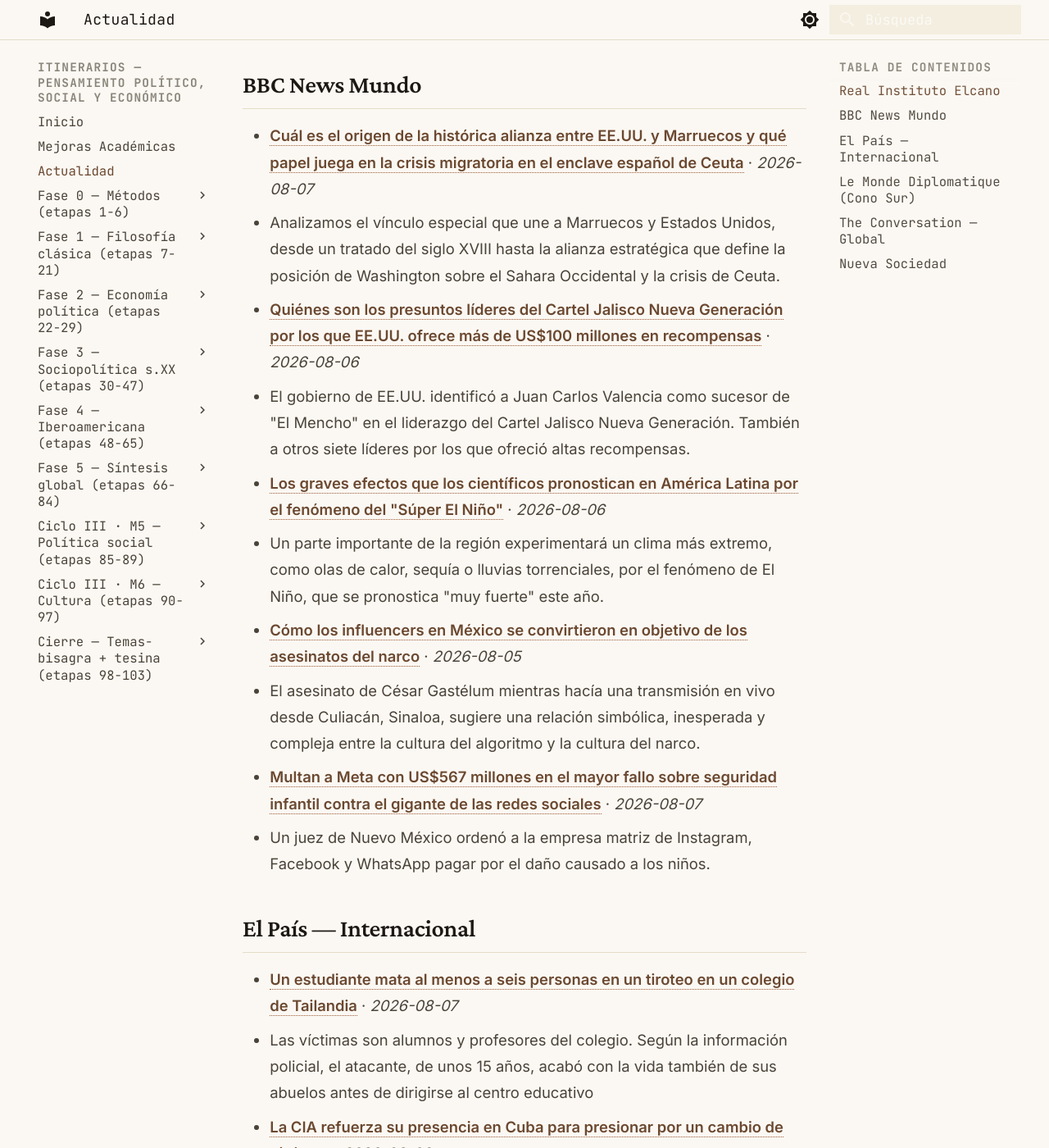
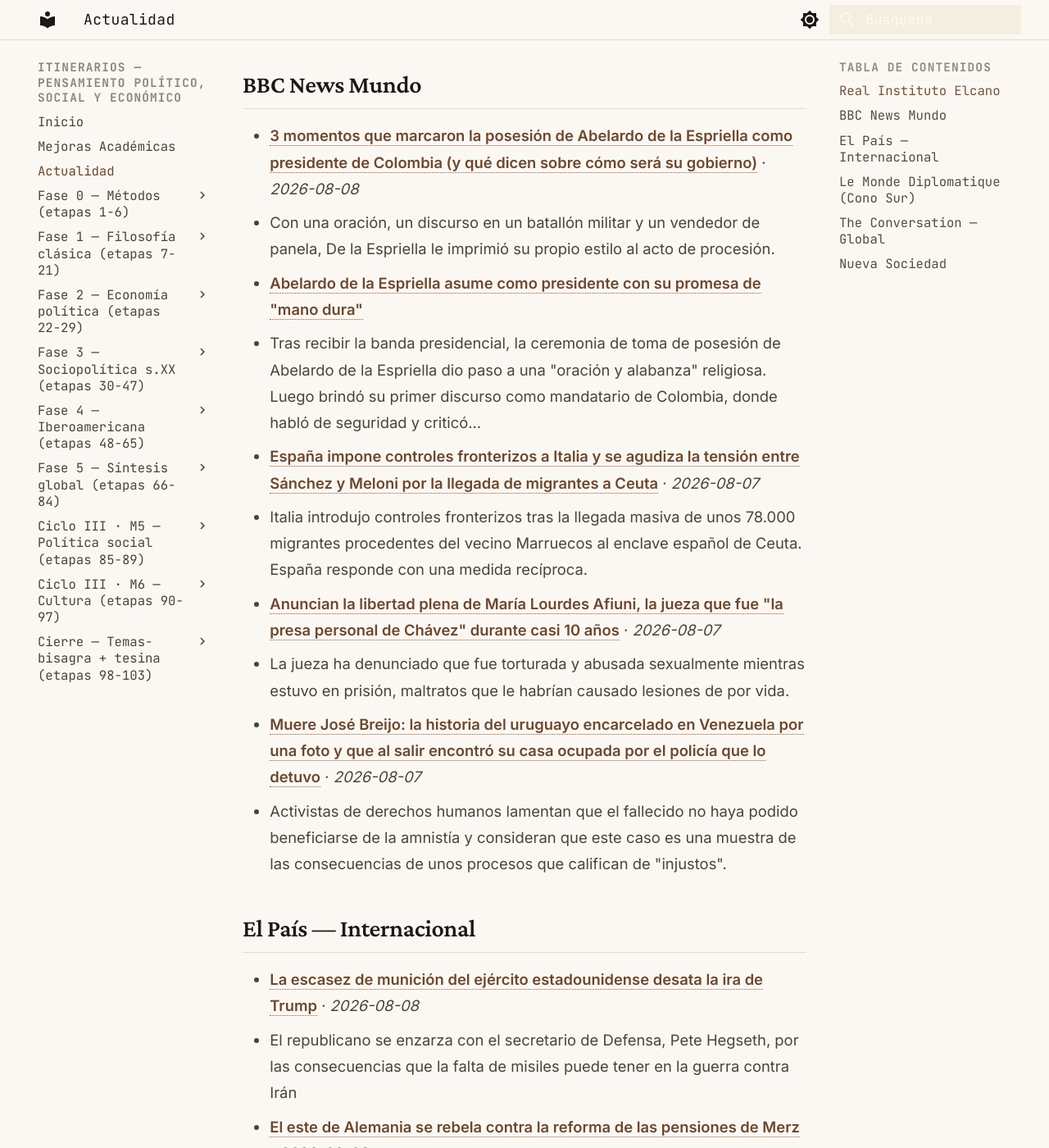
Before and after one commit to MrSpagVi/Curso, an MkDocs documentation site: the page built from docs/actualidad.md, in a window 1280 px wide and 1400 px high, scrolled down 749 px. Shown: the whole window at 82% size. Built offline with MkDocs 1.6.1 and Material for MkDocs 9.7.7, drawn with Linux system fonts in a browser that asks for light colours; some of the changed text lies outside the part shown.

Commit message:
auto: actualidad 2026-08-08

```diff
--- a/docs/actualidad.md
+++ b/docs/actualidad.md
@@ -6,7 +6,7 @@ title: Actualidad
 
 Últimos titulares de fuentes que dictan agenda en ciencia política y geopolítica. Actualizado automáticamente cada día (vía GitHub Actions).
 
-_Última actualización: 2026-08-07 07:01 UTC_
+_Última actualización: 2026-08-08 06:36 UTC_
 
 !!! tip "Ritual mensual — #actualidad"
     El último sábado de cada mes: agarrá **un** titular de los de abajo y escribí **300 palabras** aplicándole **2 autores** del último mes que leíste. ¿Qué diría cada uno? ¿En qué chocan? No resumas la noticia — usala como caso para pensar con las herramientas que venís construyendo. Guardá el texto con el tag `#actualidad` en tu sistema de notas. Esto convierte la teoría en criterio sobre la coyuntura: el objetivo del plan no es citar a Maquiavelo, es leer el presente con él.
@@ -17,29 +17,29 @@ _Sin datos en esta ejecución. Visitar fuente: [https://www.realinstitutoelcano.
 
 ## BBC News Mundo
 
-- **[Cuál es el origen de la histórica alianza entre EE.UU. y Marruecos y qué papel juega en la crisis migratoria en el enclave español de Ceuta](https://www.bbc.com/mundo/articles/c23515gx482o?at_medium=RSS&at_campaign=rss)** · *2026-08-07*
-  - Analizamos el vínculo especial que une a Marruecos y Estados Unidos, desde un tratado del siglo XVIII hasta la alianza estratégica que define la posición de Washington sobre el Sahara Occidental y la crisis de Ceuta.
-- **[Quiénes son los presuntos líderes del Cartel Jalisco Nueva Generación por los que EE.UU. ofrece más de US$100 millones en recompensas](https://www.bbc.com/mundo/articles/cx2jdq0qjyxo?at_medium=RSS&at_campaign=rss)** · *2026-08-06*
-  - El gobierno de EE.UU. identificó a Juan Carlos Valencia como sucesor de "El Mencho" en el liderazgo del Cartel Jalisco Nueva Generación. También a otros siete líderes por los que ofreció altas recompensas.
-- **[Los graves efectos que los científicos pronostican en América Latina por el fenómeno del "Súper El Niño"](https://www.bbc.com/mundo/articles/crrvepyp5g2o?at_medium=RSS&at_campaign=rss)** · *2026-08-06*
-  - Un parte importante de la región experimentará un clima más extremo, como olas de calor, sequía o lluvias torrenciales, por el fenómeno de El Niño, que se pronostica "muy fuerte" este año.
-- **[Cómo los influencers en México se convirtieron en objetivo de los asesinatos del narco](https://www.bbc.com/mundo/articles/clye03eyr96o?at_medium=RSS&at_campaign=rss)** · *2026-08-05*
-  - El asesinato de César Gastélum mientras hacía una transmisión en vivo desde Culiacán, Sinaloa, sugiere una relación simbólica, inesperada y compleja entre la cultura del algoritmo y la cultura del narco.
-- **[Multan a Meta con US$567 millones en el mayor fallo sobre seguridad infantil contra el gigante de las redes sociales](https://www.bbc.com/mundo/articles/cd7lzn00vd8o?at_medium=RSS&at_campaign=rss)** · *2026-08-07*
-  - Un juez de Nuevo México ordenó a la empresa matriz de Instagram, Facebook y WhatsApp pagar por el daño causado a los niños.
+- **[3 momentos que marcaron la posesión de Abelardo de la Espriella como presidente de Colombia (y qué dicen sobre cómo será su gobierno)](https://www.bbc.com/mundo/articles/cz64y70l8wzo?at_medium=RSS&at_campaign=rss)** · *2026-08-08*
+  - Con una oración, un discurso en un batallón militar y un vendedor de panela, De la Espriella le imprimió su propio estilo al acto de procesión.
+- **[Abelardo de la Espriella asume como presidente con su promesa de "mano dura"](https://www.bbc.co.uk/mundo/live/cxlye0m2z9qvt?at_medium=RSS&at_campaign=rss)**
+  - Tras recibir la banda presidencial, la ceremonia de toma de posesión de Abelardo de la Espriella dio paso a una "oración y alabanza" religiosa. Luego brindó su primer discurso como mandatario de Colombia, donde habló de seguridad y criticó…
+- **[España impone controles fronterizos a Italia y se agudiza la tensión entre Sánchez y Meloni por la llegada de migrantes a Ceuta](https://www.bbc.com/mundo/articles/czxq1ppnw18o?at_medium=RSS&at_campaign=rss)** · *2026-08-07*
+  - Italia introdujo controles fronterizos tras la llegada masiva de unos 78.000 migrantes procedentes del vecino Marruecos al enclave español de Ceuta. España responde con una medida recíproca.
+- **[Anuncian la libertad plena de María Lourdes Afiuni, la jueza que fue "la presa personal de Chávez" durante casi 10 años](https://www.bbc.com/mundo/articles/cvgjrr28q10o?at_medium=RSS&at_campaign=rss)** · *2026-08-07*
+  - La jueza ha denunciado que fue torturada y abusada sexualmente mientras estuvo en prisión, maltratos que le habrían causado lesiones de por vida.
+- **[Muere José Breijo: la historia del uruguayo encarcelado en Venezuela por una foto y que al salir encontró su casa ocupada por el policía que lo detuvo](https://www.bbc.com/mundo/articles/c934v95dk5yo?at_medium=RSS&at_campaign=rss)** · *2026-08-07*
+  - Activistas de derechos humanos lamentan que el fallecido no haya podido beneficiarse de la amnistía y consideran que este caso es una muestra de las consecuencias de unos procesos que califican de "injustos".
 
 ## El País — Internacional
 
-- **[Un estudiante mata al menos a seis personas en un tiroteo en un colegio de Tailandia](https://elpais.com/internacional/2026-08-07/un-estudiante-mata-al-menos-a-seis-personas-en-un-tiroteo-en-un-colegio-de-tailandia.html)** · *2026-08-07*
-  - Las víctimas son alumnos y profesores del colegio. Según la información policial, el atacante, de unos 15 años, acabó con la vida también de sus abuelos antes de dirigirse al centro educativo
-- **[La CIA refuerza su presencia en Cuba para presionar por un cambio de régimen](https://elpais.com/internacional/2026-08-06/la-cia-refuerza-su-presencia-en-cuba-para-presionar-por-un-cambio-de-regimen.html)** · *2026-08-06*
-  - Estados Unidos considera a la isla una prioridad de sus agencias de inteligencia y los equipos en el terreno buscan obtener más información en un momento en que no está descartada una operación militar
-- **[La guerra económica de Israel ahoga la sanidad en Cisjordania](https://elpais.com/internacional/2026-08-07/la-guerra-economica-de-israel-ahoga-la-sanidad-en-cisjordania.html)** · *2026-08-07*
-  - La población sufre cada vez más las carencias por la retención de fondos a la Autoridad Palestina, que acumula una deuda millonaria con hospitales y proveedores
-- **[Los estadounidenses tienen menos de cien días para salvar su democracia](https://elpais.com/opinion/2026-08-03/los-estadounidenses-tienen-menos-de-cien-dias-para-salvar-su-democracia.html)** · *2026-08-03*
-  - Una avalancha al estilo húngaro es lo único que podrá desbaratar los intentos de Donald Trump de amañar las elecciones de mitad de mandato
-- **[‘Una familia, un voto’, el enésimo debate reaccionario](https://elpais.com/opinion/2026-08-03/una-familia-un-voto-el-enesimo-debate-reaccionario.html)** · *2026-08-03*
-  - La defensa de la familia patriarcal y del rol tradicional de la esposa-madre es una piedra angular y definitoria de las derechas
+- **[La escasez de munición del ejército estadounidense desata la ira de Trump](https://elpais.com/internacional/2026-08-08/la-escasez-de-municion-del-ejercito-estadounidense-desata-la-ira-de-trump.html)** · *2026-08-08*
+  - El republicano se enzarza con el secretario de Defensa, Pete Hegseth, por las consecuencias que la falta de misiles puede tener en la guerra contra Irán
+- **[El este de Alemania se rebela contra la reforma de las pensiones de Merz](https://elpais.com/internacional/2026-08-08/el-este-de-alemania-se-rebela-contra-la-reforma-de-las-pensiones-de-merz.html)** · *2026-08-08*
+  - El SPD y los barones de la CDU se oponen a suprimir la jubilación a los 63 años ante el crecimiento electoral de la extrema derecha
+- **[Pekín respalda la fuerza nuclear de Kim Jong-un](https://elpais.com/internacional/2026-08-08/pekin-respalda-la-fuerza-nuclear-de-kim-jong-un.html)** · *2026-08-08*
+  - En plena rivalidad con Estados Unidos y con un Japón que ha duplicado su presupuesto militar, China opta por olvidarse de la desnuclearización de una Corea del Norte que comparte hostilidad hacia esos dos países
+- **[Contra la cretinización tecnológica](https://elpais.com/opinion/2026-08-08/contra-la-cretinizacion-tecnologica.html)** · *2026-08-08*
+  - Los móviles y ciertas aplicaciones digitales son un arma de destrucción masiva de las capacidades cognitivas y relacionales, de la salud mental y democrática
+- **[La misma crisis en Ceuta en un mundo diferente](https://elpais.com/opinion/2026-08-08/la-misma-crisis-en-ceuta-en-un-mundo-diferente.html)** · *2026-08-08*
+  - Europa necesita recuperar una conversación adulta sobre la inmigración que transforme su vulnerabilidad presente en resiliencia
 
 ## Le Monde Diplomatique (Cono Sur)
 
@@ -47,16 +47,16 @@ _Sin datos en esta ejecución. Visitar fuente: [https://www.eldiplo.org/feed/](h
 
 ## The Conversation — Global
 
-- **[I feel deep sadness about bird flu and environmental loss. Is this normal?](https://theconversation.com/i-feel-deep-sadness-about-bird-flu-and-environmental-loss-is-this-normal-289145)** · *2026-08-07*
-  - Grief is an understandable response to witnessing harm to places and species that matter to us.
-- **[Dense breasts or breast cancer in the family? What screening changes mean for you](https://theconversation.com/dense-breasts-or-breast-cancer-in-the-family-what-screening-changes-mean-for-you-289221)** · *2026-08-07*
-  - If you are at higher risk of breast cancer, screening looks set to change. Here’s what we know so far.
-- **[We want to hear from you about data centres](https://theconversation.com/we-want-to-hear-from-you-about-data-centres-289053)** · *2026-08-07*
-  - What do you want to know about data centres?
-- **[You might be buying the wrong home battery. Here’s how to tell](https://theconversation.com/you-might-be-buying-the-wrong-home-battery-heres-how-to-tell-288935)** · *2026-08-07*
-  - Four experts explain why the design of your home matters more than the size of your home battery.
-- **[Ships stuck in the Strait of Hormuz region may be biosecurity risks when they leave. What can we do?](https://theconversation.com/ships-stuck-in-the-strait-of-hormuz-region-may-be-biosecurity-risks-when-they-leave-what-can-we-do-288551)** · *2026-08-07*
-  - Idle vessels accumulate biofouling quickly, especially in tropical waters. But there are precautions other ports can take against alien pests, parasites or disease.
+- **[Why finance jobs are widening income inequality in cities around the world](https://theconversation.com/why-finance-jobs-are-widening-income-inequality-in-cities-around-the-world-287548)** · *2026-08-08*
+  - Our study found that financial hubs around the world have significantly higher levels of income inequality.
+- **[Eleven must-see comedy shows at the Edinburgh Fringe](https://theconversation.com/eleven-must-see-comedy-shows-at-the-edinburgh-fringe-289280)** · *2026-08-07*
+  - When it comes to the best of the Fringe’s comedy lineup this year, we’ve done all the heavy lifting so you don’t have to.
+- **[Part of a rocket crashed into the Moon – why this could threaten future lunar bases](https://theconversation.com/part-of-a-rocket-crashed-into-the-moon-why-this-could-threaten-future-lunar-bases-289267)** · *2026-08-07*
+  - The rocket section struck the lunar surface near Einstein crater on the Moon’s near side.
+- **[Trump’s slapdash Reflecting Pool renovations stand in stark contrast to years of deliberation and engineering ingenuity that went into its creation](https://theconversation.com/trumps-slapdash-reflecting-pool-renovations-stand-in-stark-contrast-to-years-of-deliberation-and-engineering-ingenuity-that-went-into-its-creation-289006)** · *2026-08-07*
+  - The construction of the pool reflected a national ambition to build something unifying and enduring. The rushed renovation and political fallout of 2026 reveal how much that civic vision has changed.
+- **[Europe’s wildfires have raised the danger posed by unexploded WWII bombs](https://theconversation.com/europes-wildfires-have-raised-the-danger-posed-by-unexploded-wwii-bombs-289083)** · *2026-08-07*
+  - Europe is full of buried explosives left over from 20th century wars, and wildfires are now reaching them more regularly.
 
 ## Nueva Sociedad
 
```
